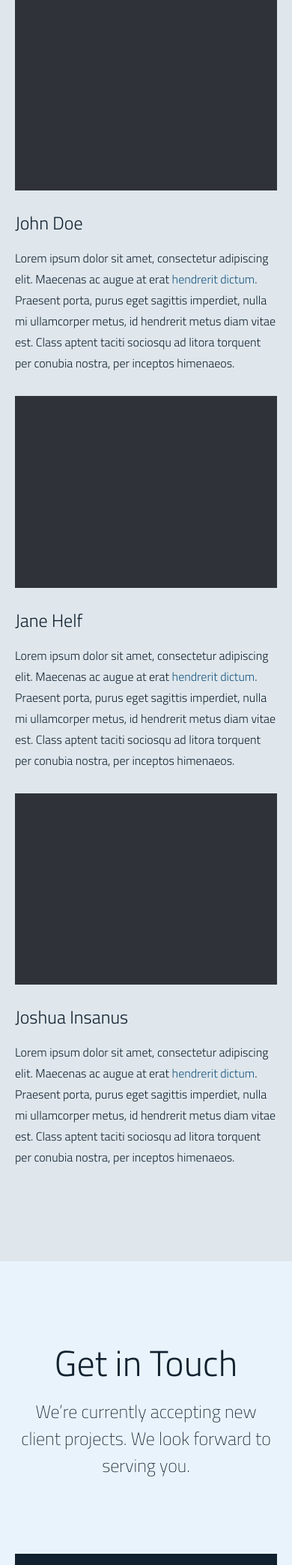
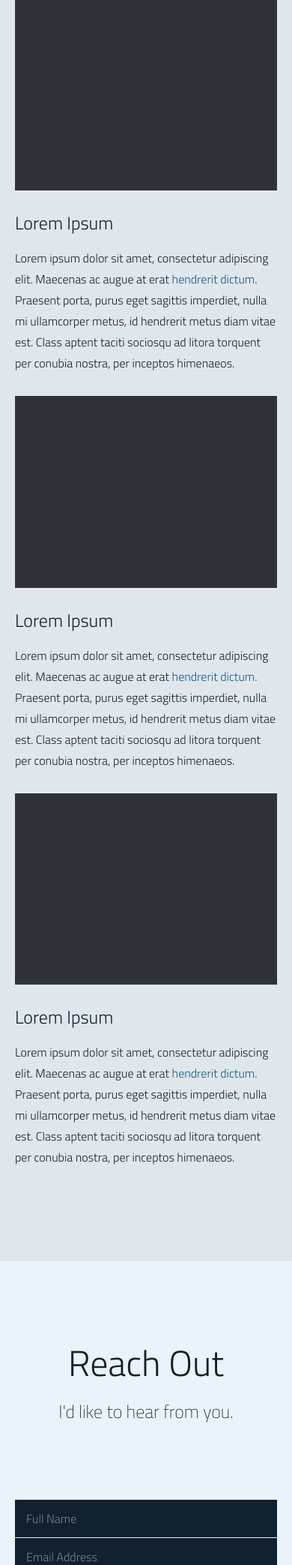
Before and after one commit to andrewgawoski/andrewgawoski.github.io, a PHP site: page / in a window 390 px wide. Shown: the part 4413-6500 px from the top of the page at 75% size. Run offline with PHP 8.4, Linux system fonts and the light colour scheme; some libraries are stand-ins or nearby versions.

Commit message:
Changed some placeholder text
additionally attemped a small mobile formatting fix
additionally removed hover features for about section images.

```diff
--- a/include/css/main.css
+++ b/include/css/main.css
@@ -795,7 +795,7 @@ nav#menu #menu-nav li a:hover {
 	position: relative;
 	overflow: hidden;
 	margin-bottom: 25px;
-	cursor: pointer;
+	cursor: default;
 }
 
 .image-wrap img {
--- a/index.html
+++ b/index.html
@@ -359,13 +359,9 @@
         <!-- Start Profile -->
     	<div class="span4 profile">
         	<div class="image-wrap">
-                <div class="hover-wrap">
-                    <span class="overlay-img"></span>
-                    <span class="overlay-text-thumb">CTO/Founder</span>
-                </div>
-                <img src="include/img/profile/profile-01.jpg" alt="John Doe">
+                <img src="include/img/profile/profile-01.jpg" alt="Left Picture">
             </div>
-            <h3 class="profile-name">John Doe</h3>
+            <h3 class="profile-name">Lorem Ipsum</h3>
             <p class="profile-description">Lorem ipsum dolor sit amet, consectetur adipiscing elit. Maecenas ac augue at erat <a href="#">hendrerit dictum</a>.
             Praesent porta, purus eget sagittis imperdiet, nulla mi ullamcorper metus, id hendrerit metus diam vitae est. Class aptent taciti sociosqu ad litora torquent per conubia nostra, per inceptos himenaeos.</p>
         </div>
@@ -374,13 +370,9 @@
         <!-- Start Profile -->
     	<div class="span4 profile">
         	<div class="image-wrap">
-                <div class="hover-wrap">
-                    <span class="overlay-img"></span>
-                    <span class="overlay-text-thumb">Creative Director</span>
-                </div>
-                <img src="include/img/profile/profile-02.jpg" alt="Jane Helf">
+                <img src="include/img/profile/profile-02.jpg" alt="Center Picture">
             </div>
-            <h3 class="profile-name">Jane Helf</h3>
+            <h3 class="profile-name">Lorem Ipsum</h3>
             <p class="profile-description">Lorem ipsum dolor sit amet, consectetur adipiscing elit. Maecenas ac augue at erat <a href="#">hendrerit dictum</a>.
             Praesent porta, purus eget sagittis imperdiet, nulla mi ullamcorper metus, id hendrerit metus diam vitae est. Class aptent taciti sociosqu ad litora torquent per conubia nostra, per inceptos himenaeos.</p>
         </div>
@@ -389,13 +381,9 @@
         <!-- Start Profile -->
     	<div class="span4 profile">
         	<div class="image-wrap">
-                <div class="hover-wrap">
-                    <span class="overlay-img"></span>
-                    <span class="overlay-text-thumb">Lead Designer</span>
-                </div>
-                <img src="include/img/profile/profile-03.jpg" alt="Joshua Insanus">
+                <img src="include/img/profile/profile-03.jpg" alt="Right Picture">
             </div>
-            <h3 class="profile-name">Joshua Insanus</h3>
+            <h3 class="profile-name">Lorem Ipsum</h3>
             <p class="profile-description">Lorem ipsum dolor sit amet, consectetur adipiscing elit. Maecenas ac augue at erat <a href="#">hendrerit dictum</a>.
             Praesent porta, purus eget sagittis imperdiet, nulla mi ullamcorper metus, id hendrerit metus diam vitae est. Class aptent taciti sociosqu ad litora torquent per conubia nostra, per inceptos himenaeos.</p>
         </div>
@@ -415,8 +403,8 @@
     <div class="row">
         <div class="span12">
             <div class="title-page">
-                <h2 class="title">Get in Touch</h2>
-                <h3 class="title-description">We’re currently accepting new client projects. We look forward to serving you.</h3>
+                <h2 class="title">Reach Out</h2>
+                <h3 class="title-description">I'd like to hear from you.</h3>
             </div>
         </div>
     </div>
@@ -482,7 +470,7 @@
                 </ul>
             </div>
             <!--Begin Contact Icon Horizontal List-->
-            <ul class="social-icons">
+            <ul class="social-icons" align="center">
                 <li>
                     <a href="#">
                         <img src="include/img/contact-icons/Icon-CV-Dark.png" onmouseover="this.src='include/img/contact-icons/Icon-CV-Light.png'" onmouseout="this.src='include/img/contact-icons/Icon-CV-Dark.png'">
```
